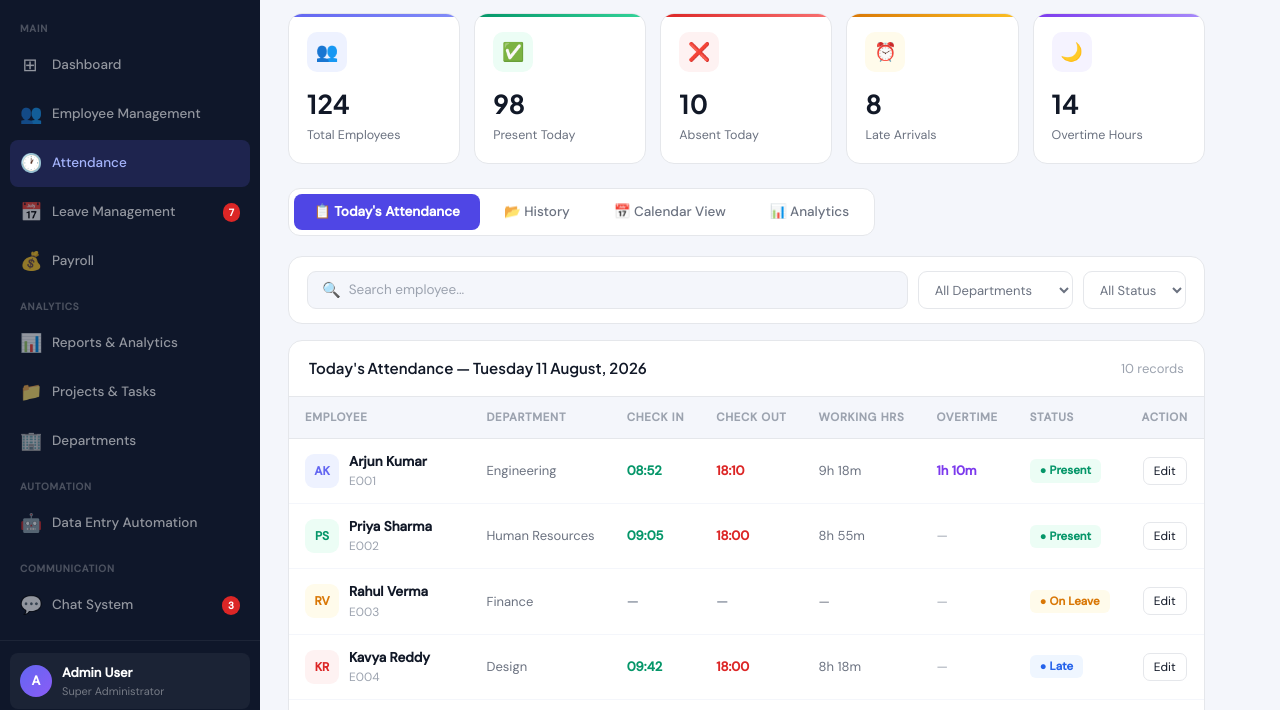
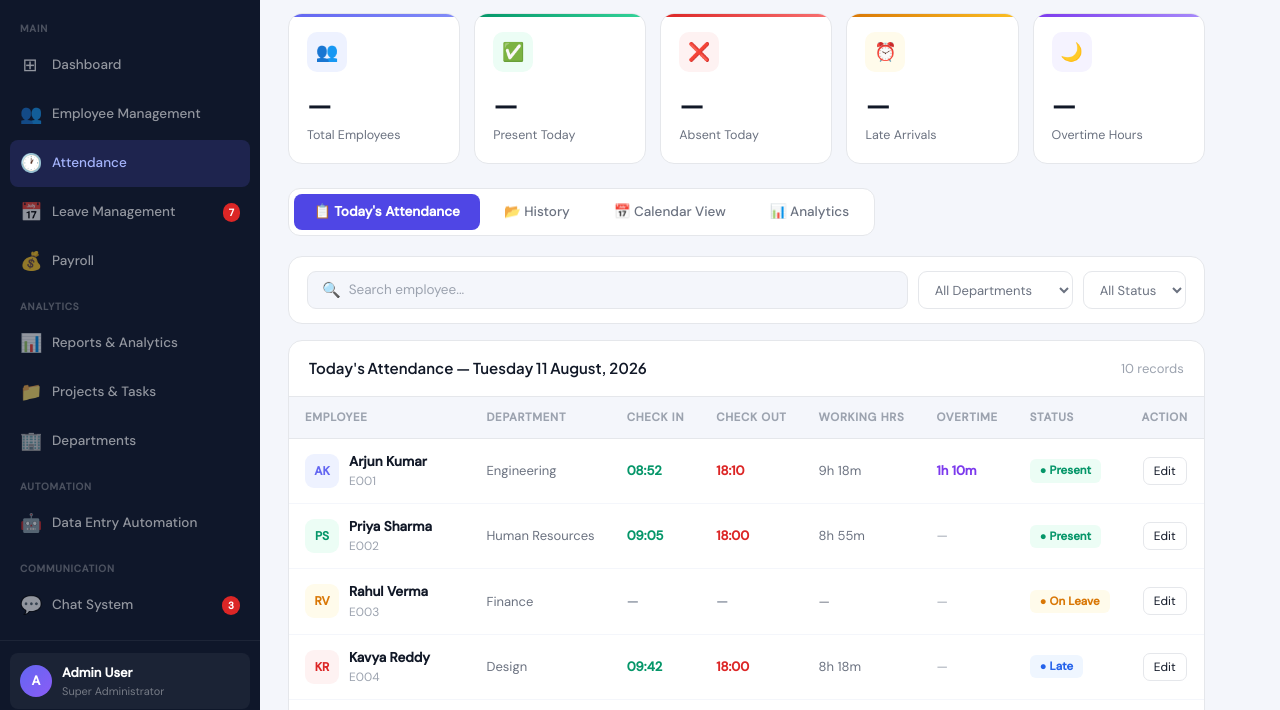
Before and after one commit to Nitharshana2006/vendhan-portal, a plain HTML site: page admin/attendance.html in a window 1280 px wide. Shown: the part 79-789 px from the top of the page. Drawn offline with nearby package versions, Linux system fonts and the light colour scheme.

Commit message:
Update attendance.html

```diff
--- a/admin/attendance.html
+++ b/admin/attendance.html
@@ -227,27 +227,27 @@
 <div class="stats-grid">
   <div class="stat-card blue">
     <div class="stat-icon" style="background:#eef2ff;color:#6366f1;">👥</div>
-      <div class="stat-value">124</div>
+    <div class="stat-value" id="totalEmpStat">—</div>
     <div class="stat-label">Total Employees</div>
   </div>
   <div class="stat-card green">
     <div class="stat-icon" style="background:#ecfdf5;color:#059669;">✅</div>
-      <div class="stat-value" id="presentCount">98</div>
+    <div class="stat-value" id="presentCount">—</div>
     <div class="stat-label">Present Today</div>
   </div>
   <div class="stat-card red">
     <div class="stat-icon" style="background:#fef2f2;color:#dc2626;">❌</div>
-      <div class="stat-value">10</div>
+    <div class="stat-value" id="absentCount">—</div>
     <div class="stat-label">Absent Today</div>
   </div>
   <div class="stat-card amber">
     <div class="stat-icon" style="background:#fffbeb;color:#d97706;">⏰</div>
-      <div class="stat-value">8</div>
+    <div class="stat-value" id="lateCount">—</div>
     <div class="stat-label">Late Arrivals</div>
   </div>
   <div class="stat-card purple">
     <div class="stat-icon" style="background:#f5f3ff;color:#7c3aed;">🌙</div>
-      <div class="stat-value">14</div>
+    <div class="stat-value" id="otCount">—</div>
     <div class="stat-label">Overtime Hours</div>
   </div>
 </div>
```
Lines whose indentation alone changed are shown as unchanged.
